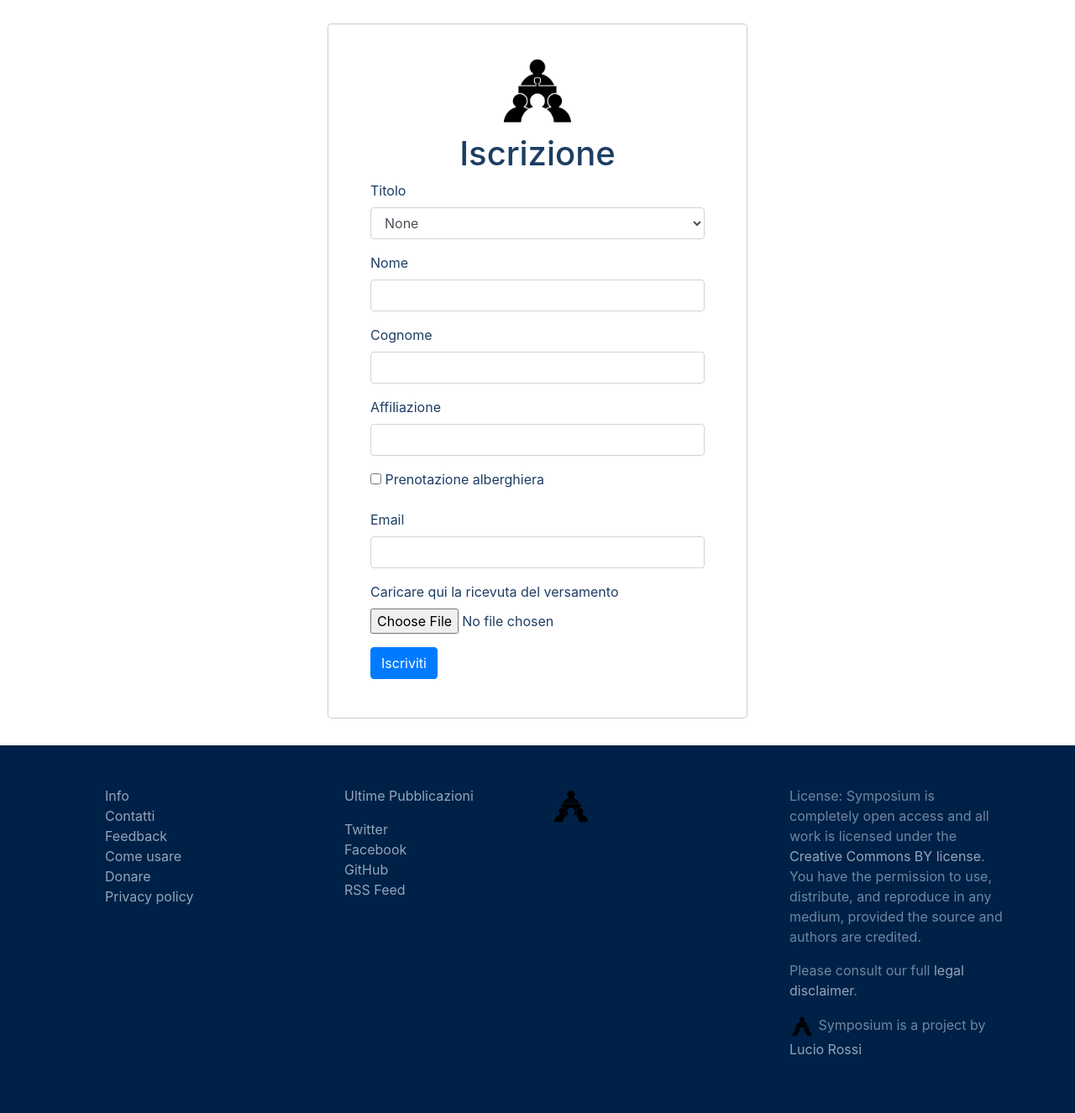
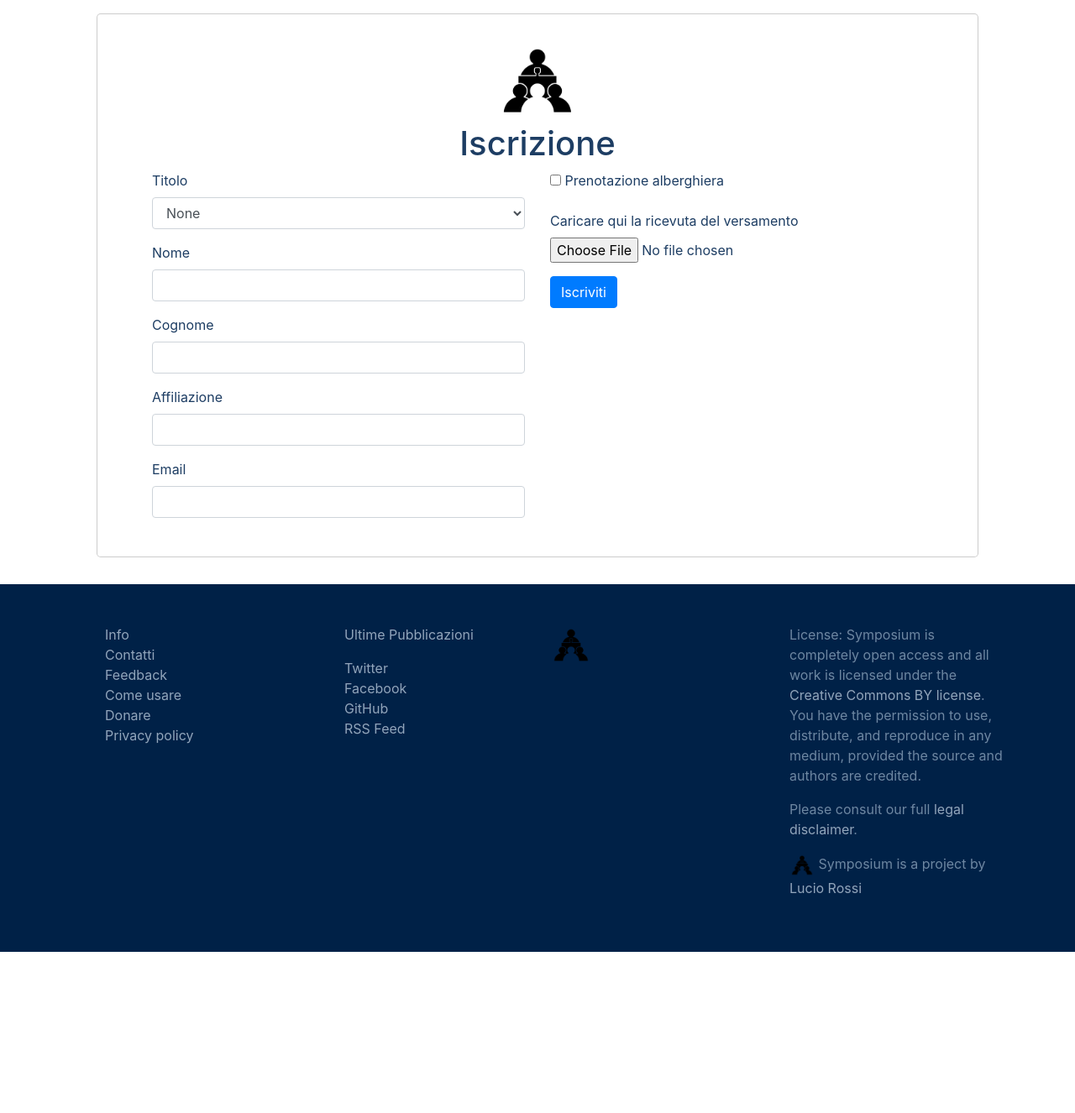
Before and after one commit to eigen-value/symposium, a Flask app: page /subscribe in a window 1280 px wide. Shown: the whole page at 84% size. After the commit the page ends 1134 px from the top, so only its background shows below. Run offline with Flask 2, Linux system fonts and the light colour scheme; tables that the repository leaves empty hold one stand-in row (values such as "Sample post"); some libraries are stand-ins or nearby versions.

Commit message:
fix: chosen_accommodation needs an empty option, unchecking needs_accommodation should switch chosen_accommodation to the null option mod: form subscribe.html on 2 separate columns for lg devices

```diff
--- a/src/main/forms.py
+++ b/src/main/forms.py
@@ -20,7 +20,7 @@ class SubscriptionForm(FlaskForm):
 
     def __init__(self, **kwargs):
         super().__init__(**kwargs)
-        self.chosen_accommodation.choices = [(c.id, c.name) for c in Accommodation.query.all()]
+        self.chosen_accommodation.choices = [('', '')] + [(c.id, c.name) for c in Accommodation.query.all()]
 
     def validate_email(self, email):
         participant = Participant.query.filter_by(email=email.data).first()
--- a/src/templates/subscribe.html
+++ b/src/templates/subscribe.html
@@ -2,7 +2,7 @@
 
 {% block body %}
 <div class="col-md-12">
-    <div class="modal-dialog">
+    <div class="container">
         <div class="modal-content" style="padding: 30px 50px">
             <div>
               <div class="d-flex justify-content-center">
@@ -14,6 +14,9 @@
             </div>
             <form action="" method="POST" novalidate enctype="multipart/form-data">
               {{ form.csrf_token }}
+              <div class="container-fluid">
+              <div class="row">
+                <div class="col-lg-6">
                   <div class="form-group">
                     {{ form.title.label }}
                     {{ form.title(class_="form-control") }}
@@ -43,6 +46,15 @@
                     {% endfor %}
                   </div>
                   <div class="form-group">
+                    {{ form.email.label }}
+                    {{ form.email(class_="form-control") }}
+                    {% for error in form.email.errors %}
+                      <span style="color: red;">[{{ error }}]</span>
+                    {% endfor %}
+                  </div>
+                </div>
+                <div class="col-lg-6">
+                  <div class="form-group">
                   {{ form.needs_accommodation(class_="form-check-label") }}
                   {{ form.needs_accommodation.label }}
                   {% for error in form.needs_accommodation.errors %}
@@ -50,18 +62,12 @@
                   {% endfor %}
                 </div>
                   <div class="form-group" id="accommodation-div" style="display: none">
-                  {{ form.chosen_accommodation.label }}
+                    {{ form.chosen_accommodation.label }} *
                     {{ form.chosen_accommodation(class_="form-control") }}
                     {% for error in form.chosen_accommodation.errors %}
                       <span style="color: red;">[{{ error }}]</span>
                     {% endfor %}
-                </div>
-                <div class="form-group">
-                  {{ form.email.label }}
-                  {{ form.email(class_="form-control") }}
-                  {% for error in form.email.errors %}
-                    <span style="color: red;">[{{ error }}]</span>
-                  {% endfor %}
+                    <p><strong>*Sarete ricontattati dall'organizzazione per stabilire i dettagli della prenotazione alberghiera</strong></p>
                   </div>
                   <div class="form-group">
                     {{ form.hidden_tag() }}
@@ -77,6 +83,9 @@
                   <div class="form-group">
                     {{ form.submit(class_="btn btn-primary") }}
                   </div>
+                </div>
+              </div>
+              </div>
             </form>
         </div>
     </div>
@@ -90,6 +99,13 @@
 
 function accommodationToggle() {
 
+    if ($('#needs_accommodation').is(':checked')) {
+      $('#accommodation-div').css('display', 'block');
+    } else {
+      $('#accommodation-div').css('display', 'none');
+      $('#chosen_accommodation').val('');
+    }
+
     $(document).ready(function () {
         $('#needs_accommodation').on('click', function () {
 
@@ -97,6 +113,7 @@ function accommodationToggle() {
               $('#accommodation-div').css('display', 'block');
             } else {
               $('#accommodation-div').css('display', 'none');
+              $('#chosen_accommodation').val('');
             }
 
         });
```
Lines whose indentation alone changed are shown as unchanged.
